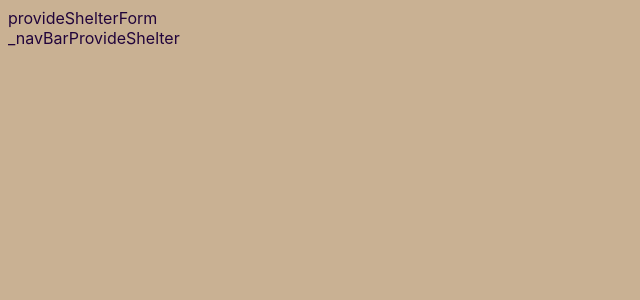
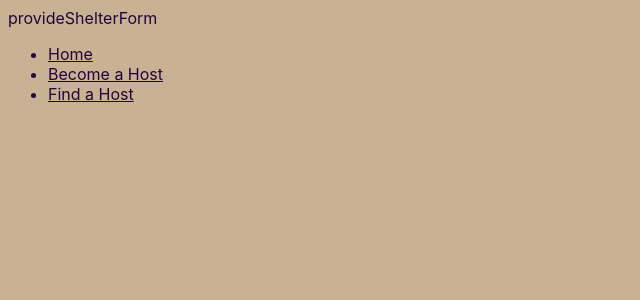
Before and after one commit to Moggy01/shelter-app, a React (Create React App) app: page /provideShelter/ProvideShelterForm in a window 1280 px wide. Shown: the top 300 px of the page, without its empty margins (0-640 px from the left). Built offline with nearby package versions, Linux system fonts and the light colour scheme.

Commit message:
Provide shelter now with links. Request shelter identical but links not showing?
Bah.

```diff
--- a/src/App.js
+++ b/src/App.js
@@ -13,10 +13,10 @@ function App() {
 <nav className="homePageNav">
         <ul>
           <li>
-            <NavLink to='/provideShelter/ProvideShelterForm'> Provide Shelter</NavLink>
+            <NavLink to='/provideShelter/ProvideShelterForm'>Become a Host</NavLink>
           </li>
           <li>
-          <NavLink to='/requestShelter/RequestShelterResponse'> Request Shelter</NavLink>
+          <NavLink to='/requestShelter/RequestShelterResponse'>Find a Host</NavLink>
           </li>
         </ul>
       </nav>
--- a/src/provideShelter/_navBarProvideShelter.jsx
+++ b/src/provideShelter/_navBarProvideShelter.jsx
@@ -1,8 +1,21 @@
 import React from 'react'
+import {NavLink} from 'react-router-dom'
 
 function _navBarProvideShelter() {
   return (
-    <div>_navBarProvideShelter</div>
+    <nav className="navbar">
+      <ul>
+        <li>
+          <NavLink className={({ isActive }) => (isActive ? 'activelink' : '')} to="/">Home</NavLink>
+        </li>
+        <li>
+          <NavLink className={({ isActive }) => (isActive ? 'activelink' : '')} to="/provideShelter/ProvideShelterForm">Become a Host</NavLink>
+        </li>
+        <li>
+          <NavLink className={({ isActive }) => (isActive ? 'activelink' : '')} to="/requestShelter/RequestShelterResponse">Find a Host</NavLink>
+        </li>
+      </ul>
+    </nav>
   )
 }
 
--- a/src/requestShelter/RequestShelterResponse.jsx
+++ b/src/requestShelter/RequestShelterResponse.jsx
@@ -1,11 +1,12 @@
 import React from 'react'
 import _navBarRequestShelter from './_navBarRequestShelter'
-function requestShelterResponse() {
+
+function RequestShelterResponse() {
   return (
-    <div>requestShelterResponse
-      <_navBarRequestShelter/>
+    <div>
+    <_navBarRequestShelter />
     </div>
-  )
+  );
 }
 
-export default requestShelterResponse
+export default RequestShelterResponse
--- a/src/requestShelter/_navBarRequestShelter.jsx
+++ b/src/requestShelter/_navBarRequestShelter.jsx
@@ -3,13 +3,19 @@ import {NavLink} from 'react-router-dom'
 
 function _navBarRequestShelter() {
   return (
-    <div>_navBarRequestShelter
+    <nav className="navbar">
       <ul>
-    <li>
-        <NavLink className={({ isActive }) => (isActive ? 'activeLink' : '')} to='/'>Home</NavLink>
+        <li>
+          <NavLink className={({ isActive }) => (isActive ? 'activelink' : '')} to="/">Home</NavLink>
         </li>
-        </ul>
-    </div>
+        <li>
+          <NavLink className={({ isActive }) => (isActive ? 'activelink' : '')} to="/provideShelter/ProvideShelterForm">Become a Host</NavLink>
+        </li>
+        <li>
+          <NavLink className={({ isActive }) => (isActive ? 'activelink' : '')} to="/requestShelter/RequestShelterResponse">Find a Host</NavLink>
+        </li>
+      </ul>
+    </nav>
   )
 }
 
```
